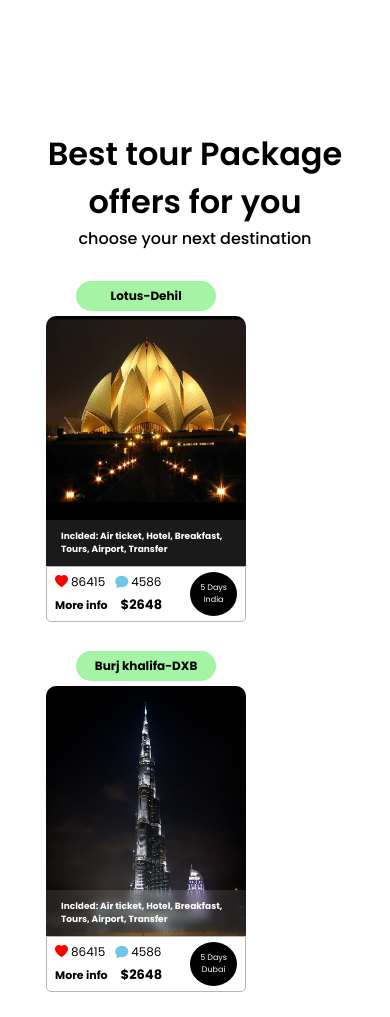
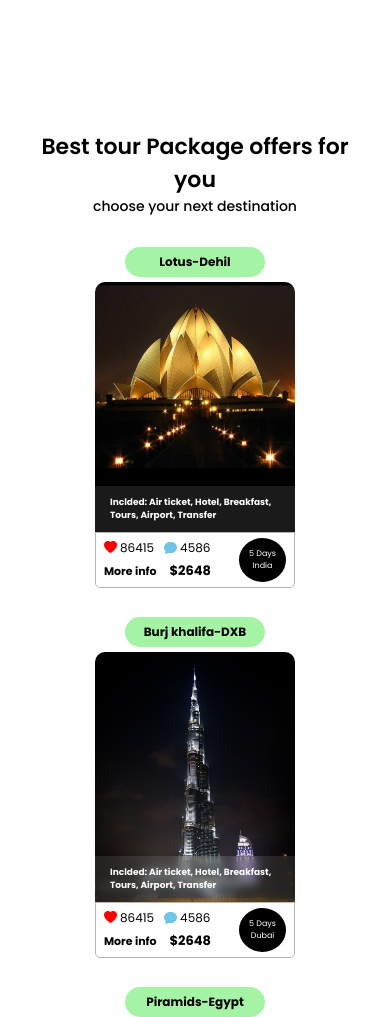
Before and after one commit to francoasevey/Tour-Travel-Agency-Website, a plain HTML site: page index.html in a window 390 px wide. Shown: the part 780-1797 px from the top of the page. Drawn offline with nearby package versions, Linux system fonts and the light colour scheme; grey boxes are pictures that could not be loaded.

Commit message:
css respónive elements 541px

```diff
--- a/responsive.css
+++ b/responsive.css
@@ -131,4 +131,16 @@
     header .trip_bx .search_bx .card input{
         width: 100%;
     }
+    .offers h1{
+        font-size: 22px;
+    }
+    .offers p{
+        font-size: 14px;
+    }
+    .offers .cards{
+        justify-content: center;
+    }
+    .destination .des_bx, .img_bx{
+        width: 85%;
+    }
 }
```
